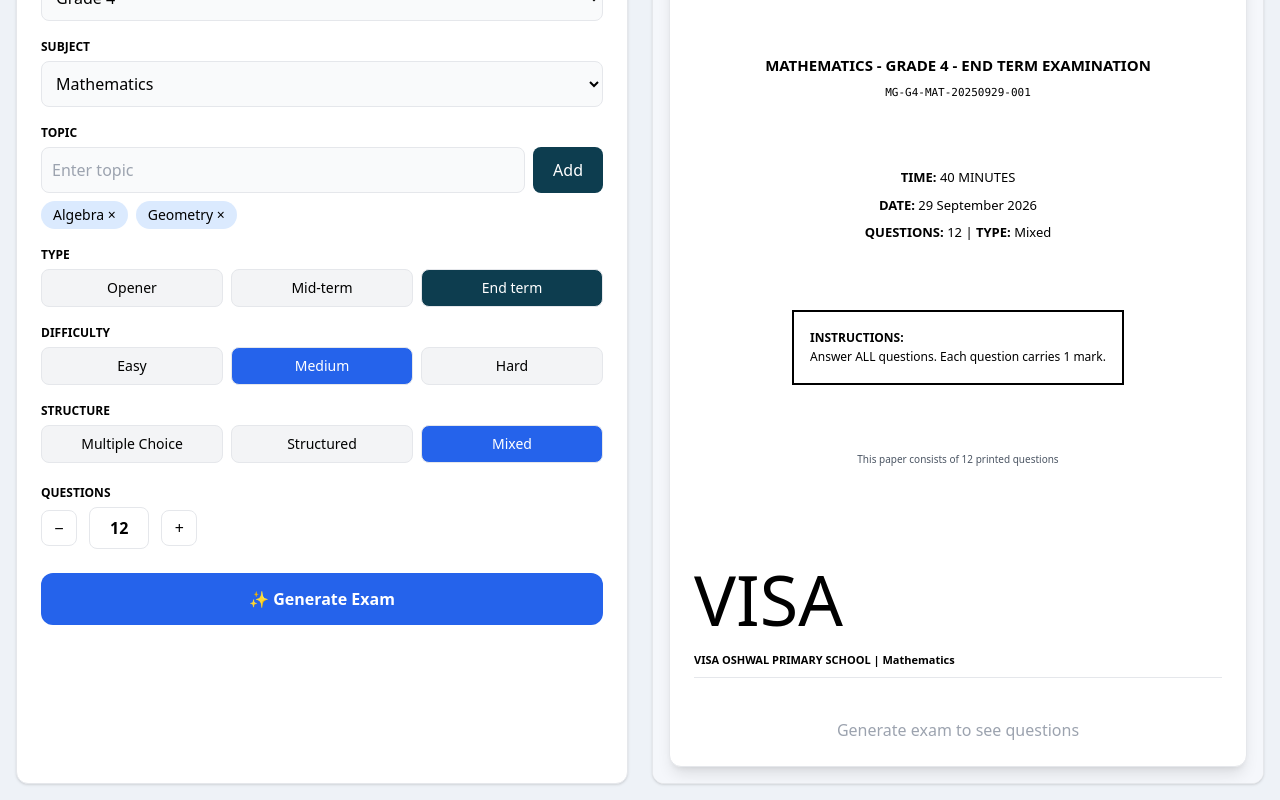
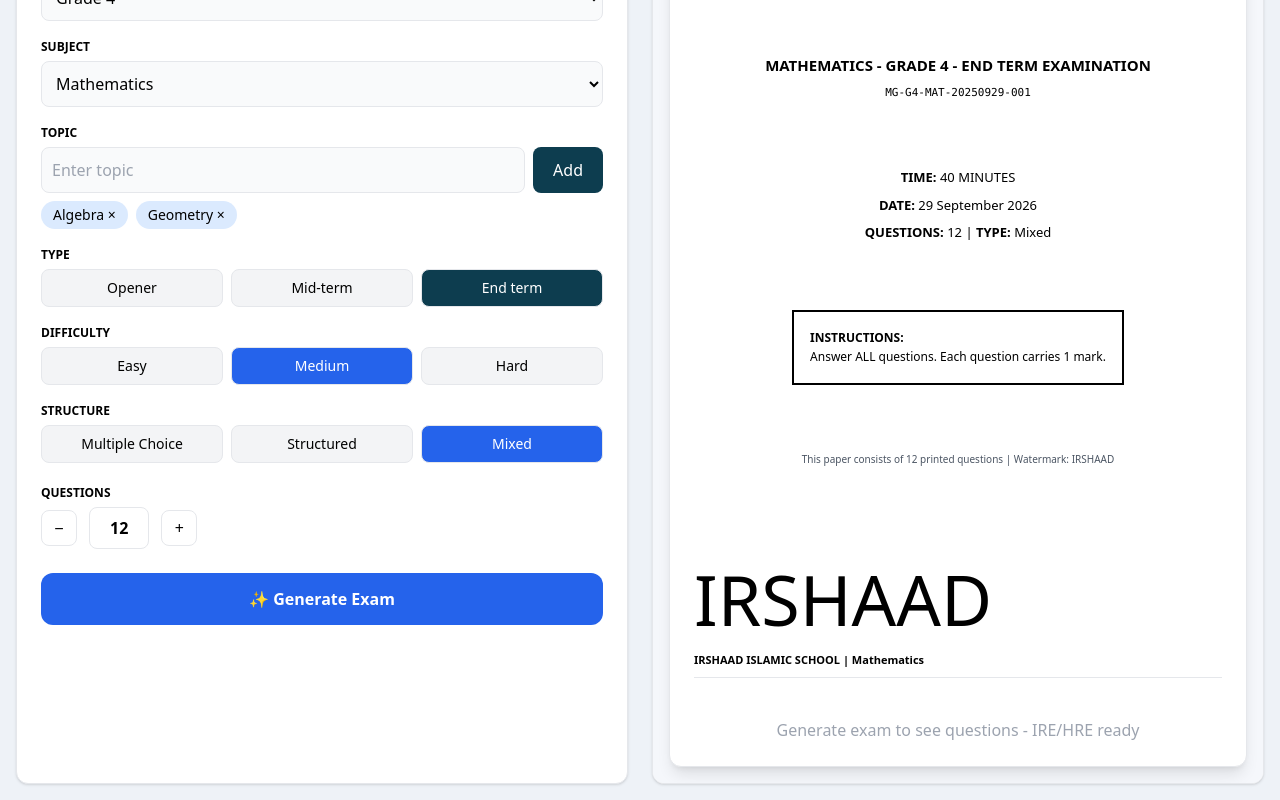
Before and after one commit to muhsinswaleh69-max/mtihanigen-ai, a Next.js app: page / in a window 1280 px wide. Shown: the part 466-1266 px from the top of the page. Built offline with nearby package versions, Linux system fonts and the light colour scheme.

Commit message:
Update page.tsx

```diff
--- a/app/page.tsx
+++ b/app/page.tsx
@@ -2,25 +2,30 @@
 import { useState, useEffect, useRef } from "react";
 
 const subjectsByGrade: Record<string, string[]> = {
-  "Grade 1": ["Literacy Activities", "Kiswahili", "Mathematical Activities", "Environmental", "CRE"],
-  "Grade 2": ["Literacy Activities", "Kiswahili", "Mathematical Activities", "Environmental", "CRE"],
-  "Grade 3": ["Literacy Activities", "Kiswahili", "Mathematical Activities", "Environmental", "CRE"],
-  "Grade 4": ["Mathematics", "English", "Kiswahili", "Science and Technology", "Social Studies", "Agriculture", "CRE"],
-  "Grade 5": ["Mathematics", "English", "Kiswahili", "Science and Technology", "Social Studies", "Agriculture", "CRE"],
-  "Grade 6": ["Mathematics", "English", "Kiswahili", "Science and Technology", "Social Studies", "Agriculture", "CRE"],
-  "Grade 7": ["Mathematics", "English", "Kiswahili", "Integrated Science", "Social Studies", "Agriculture and Nutrition", "Pre-Technical Studies", "CRE", "Computer Studies"],
-  "Grade 8": ["Mathematics", "English", "Kiswahili", "Integrated Science", "Social Studies", "Agriculture and Nutrition", "Pre-Technical Studies", "CRE", "Computer Studies"],
-  "Grade 9": ["Mathematics", "English", "Kiswahili", "Integrated Science", "Social Studies", "Agriculture and Nutrition", "Pre-Technical Studies", "CRE", "Computer Studies"],
-  "Grade 10": ["Mathematics", "English", "Kiswahili", "Biology", "Chemistry", "Physics", "History", "Geography", "CRE", "Business", "Agriculture"],
-  "Grade 11": ["Mathematics", "English", "Kiswahili", "Biology", "Chemistry", "Physics", "History", "Geography", "CRE", "Business", "Agriculture"],
-  "Grade 12": ["Mathematics", "English", "Kiswahili", "Biology", "Chemistry", "Physics", "History", "Geography", "CRE", "Business", "Agriculture"],
+  "Grade 1": ["Literacy Activities", "Kiswahili", "Mathematical Activities", "Environmental", "CRE", "IRE", "HRE"],
+  "Grade 2": ["Literacy Activities", "Kiswahili", "Mathematical Activities", "Environmental", "CRE", "IRE", "HRE"],
+  "Grade 3": ["Literacy Activities", "Kiswahili", "Mathematical Activities", "Environmental", "CRE", "IRE", "HRE"],
+  "Grade 4": ["Mathematics", "English", "Kiswahili", "Science and Technology", "Social Studies", "Agriculture", "CRE", "IRE", "HRE"],
+  "Grade 5": ["Mathematics", "English", "Kiswahili", "Science and Technology", "Social Studies", "Agriculture", "CRE", "IRE", "HRE"],
+  "Grade 6": ["Mathematics", "English", "Kiswahili", "Science and Technology", "Social Studies", "Agriculture", "CRE", "IRE", "HRE"],
+  "Grade 7": ["Mathematics", "English", "Kiswahili", "Integrated Science", "Social Studies", "Agriculture and Nutrition", "Pre-Technical Studies", "CRE", "IRE", "HRE", "Computer Studies"],
+  "Grade 8": ["Mathematics", "English", "Kiswahili", "Integrated Science", "Social Studies", "Agriculture and Nutrition", "Pre-Technical Studies", "CRE", "IRE", "HRE", "Computer Studies"],
+  "Grade 9": ["Mathematics", "English", "Kiswahili", "Integrated Science", "Social Studies", "Agriculture and Nutrition", "Pre-Technical Studies", "CRE", "IRE", "HRE", "Computer Studies"],
+  "Grade 10": ["Mathematics", "English", "Kiswahili", "Biology", "Chemistry", "Physics", "History", "Geography", "CRE", "IRE", "HRE", "Business", "Agriculture", "Computer Studies"],
+  "Grade 11": ["Mathematics", "English", "Kiswahili", "Biology", "Chemistry", "Physics", "History", "Geography", "CRE", "IRE", "HRE", "Business", "Agriculture", "Computer Studies"],
+  "Grade 12": ["Mathematics", "English", "Kiswahili", "Biology", "Chemistry", "Physics", "History", "Geography", "CRE", "IRE", "HRE", "Business", "Agriculture", "Computer Studies"],
 };
 
 const suggestedTopics: Record<string, string[]> = {
   "Kiswahili": ["Sarufi", "Ufahamu", "Insha", "Fasihi"],
   "Mathematics": ["Algebra", "Geometry", "Triangles", "Logarithms", "Quadratic Equations", "Heron's Formula"],
   "English": ["Grammar", "Comprehension", "Composition"],
+  "Science and Technology": ["Living Things", "Energy", "Materials"],
+  "CRE": ["Creation", "Old Testament", "Life of Jesus", "Christian Values", "The Church"],
+  "IRE": ["Quran", "Hadith", "Fiqh", "Tawheed", "Islamic History", "Akhlaq"],
+  "HRE": ["Dharma", "Karma", "Hindu Festivals", "Vedas", "Yoga", "Scriptures"],
   "Integrated Science": ["Energy", "Forces", "Environment"],
+  "Biology": ["Cells", "Nutrition", "Reproduction"],
 };
 
 function RealDiagram({ desc, figNum }: { desc: string, figNum: number }) {
@@ -41,12 +46,12 @@
 }
 
 export default function Home() {
-  const [schoolName, setSchoolName] = useState("VISA OSHWAL PRIMARY SCHOOL");
+  const [schoolName, setSchoolName] = useState("IRSHAAD ISLAMIC SCHOOL");
   const [schoolLogo, setSchoolLogo] = useState<string | null>(null);
   const [schoolLevel, setSchoolLevel] = useState("Primary + JSS + Senior");
   const [grade, setGrade] = useState("Grade 4");
   const [subject, setSubject] = useState("Mathematics");
-  const [topics, setTopics] = useState<string[]>(["Triangles", "Quadratic Equations"]);
+  const [topics, setTopics] = useState<string[]>(["Algebra", "Geometry"]);
   const [topicInput, setTopicInput] = useState("");
   const [examType, setExamType] = useState("End term");
   const [difficulty, setDifficulty] = useState("Medium");
@@ -135,7 +140,7 @@
         <div className="bg-white rounded-xl p-6 shadow border">
           <h2 className="text-xl font-bold text-[#0d3d4f]">Create New Exam</h2>
           <label className="text-xs font-bold mt-4 block">🏫 SCHOOL NAME</label><input value={schoolName} onChange={e=>setSchoolName(e.target.value.toUpperCase())} className="w-full border p-2.5 rounded-lg mt-1 font-bold mb-2" />
-          <label className="text-xs font-bold block">🛡️ SCHOOL BADGE / LOGO (small on print)</label>
+          <label className="text-xs font-bold block">🛡️ SCHOOL BADGE (small print)</label>
           <div className="flex items-center gap-3 mt-1 mb-4"><input type="file" accept="image/*" onChange={handleLogoUpload} className="text-sm border p-2 rounded-lg w-full" />{schoolLogo && <img src={schoolLogo} alt="badge" className="school-badge w-12 h-12 rounded border object-contain bg-white"/>}</div>
           <label className="text-xs font-bold">📚 SCHOOL EXTENT</label><select value={schoolLevel} onChange={e=>setSchoolLevel(e.target.value)} className="w-full border p-2.5 rounded-lg mt-1 bg-gray-50 mb-3"><option>Primary Only</option><option>Primary + JSS</option><option>JSS Only</option><option>Senior Only</option><option>Primary + JSS + Senior</option></select>
           <label className="text-xs font-bold">CLASS / GRADE</label><select value={grade} onChange={e=>setGrade(e.target.value)} className="w-full border p-2.5 rounded-lg mt-1 bg-gray-50 mb-3">{getAllowedGrades().map(g=><option key={g}>{g}</option>)}</select>
@@ -161,13 +166,13 @@
                     <div className="w-16 h-0.5 bg-black mx-auto my-4"></div>
                   </div>
                   <div className="relative z-10"><h2 className="text-[15px] font-bold uppercase">{subject} - {grade.toUpperCase()} - {examType.toUpperCase()} EXAMINATION</h2><p className="text-[11px] mt-2 font-mono">{paperCode || "MG-G4-MAT-20250929-001"}</p></div>
-                  <div className="relative z-10 space-y-2 text-[13px]"><p><strong>{isKiswahili?"MUDA":"TIME"}:</strong> {durationText}</p><p><strong>{isKiswahili?"TAREHE":"DATE"}:</strong> {dateText}</p><p><strong>{isKiswahili?"MASWALI":"QUESTIONS"}:</strong> {numQ} | <strong>{isKiswahili?"AINA":"TYPE"}:</strong> {structure}</p></div>
-                  <div className="relative z-10 border-2 border-black p-4 text-left text-[12px] max-w-[90%] mx-auto leading-relaxed bg-white/80"><strong>{isKiswahili?"MAELEKEZO:":"INSTRUCTIONS:"}</strong><br/>{isKiswahili? `Jibu maswali YOTE. Kila swali lina alama 1.` : `Answer ALL questions. Each question carries 1 mark.`}</div>
-                  <div className="relative z-10 mb-6"><p className="text-[10px] text-gray-600">This paper consists of {numQ} printed questions</p></div>
+                  <div className="relative z-10 space-y-2 text-[13px]"><p><strong>{isKiswahili?"MUDA":"TIME"}:</strong> {durationText}</p><p><strong>{isKiswahili?"TAREHE":"DATE"}:</strong> {dateText}</p><p><strong>QUESTIONS:</strong> {numQ} | <strong>TYPE:</strong> {structure}</p></div>
+                  <div className="relative z-10 border-2 border-black p-4 text-left text-[12px] max-w-[90%] mx-auto leading-relaxed bg-white/80"><strong>INSTRUCTIONS:</strong><br/>Answer ALL questions. Each question carries 1 mark.</div>
+                  <div className="relative z-10 mb-6"><p className="text-[10px] text-gray-600">This paper consists of {numQ} printed questions | Watermark: {firstName}</p></div>
                 </div>
                 <div className="questions-page p-6 relative">
                   <div className="watermark" style={{fontSize:'70px'}}>{firstName}</div>
-                  <div className="relative z-10"><div className="text-center font-bold text-[11px] mb-4 border-b pb-2 flex justify-between"><span>{schoolName} | {subject}</span><span>{paperCode}</span></div>{!exam && <p className="text-gray-400 text-center mt-10">Generate exam to see questions</p>}{exam && <div className={`text-[13px] leading-7 ${isEditing?'border-2 border-dashed border-yellow-400 p-2':''}`} contentEditable={isEditing} suppressContentEditableWarning>{renderExam(exam)}</div>}</div>
+                  <div className="relative z-10"><div className="text-center font-bold text-[11px] mb-4 border-b pb-2 flex justify-between"><span>{schoolName} | {subject}</span><span>{paperCode}</span></div>{!exam && <p className="text-gray-400 text-center mt-10">Generate exam to see questions - IRE/HRE ready</p>}{exam && <div className={`text-[13px] leading-7 ${isEditing?'border-2 border-dashed border-yellow-400 p-2':''}`} contentEditable={isEditing} suppressContentEditableWarning>{renderExam(exam)}</div>}</div>
                 </div>
               </div>
             </div>
```
Lines whose indentation alone changed are shown as unchanged.
